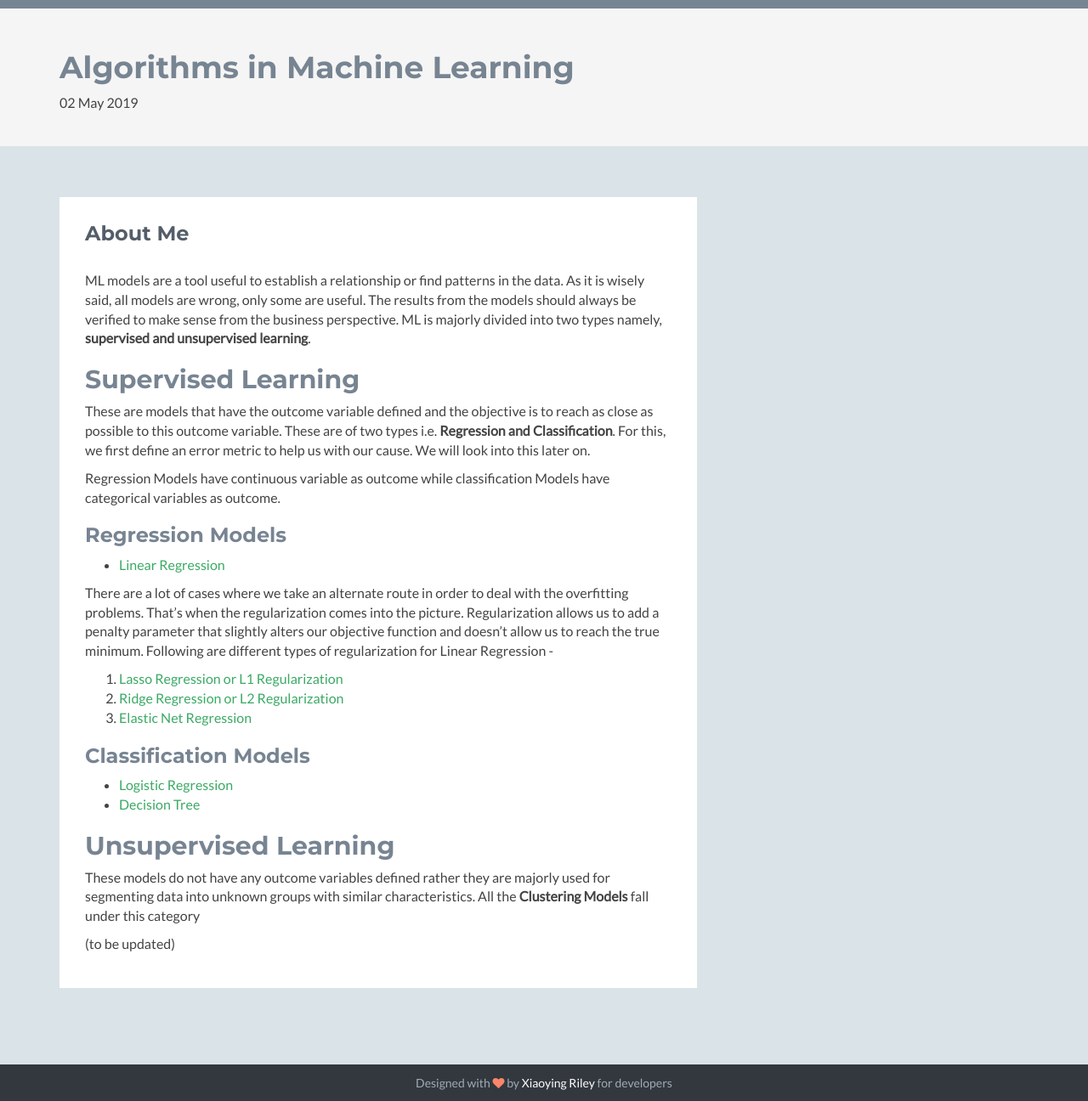
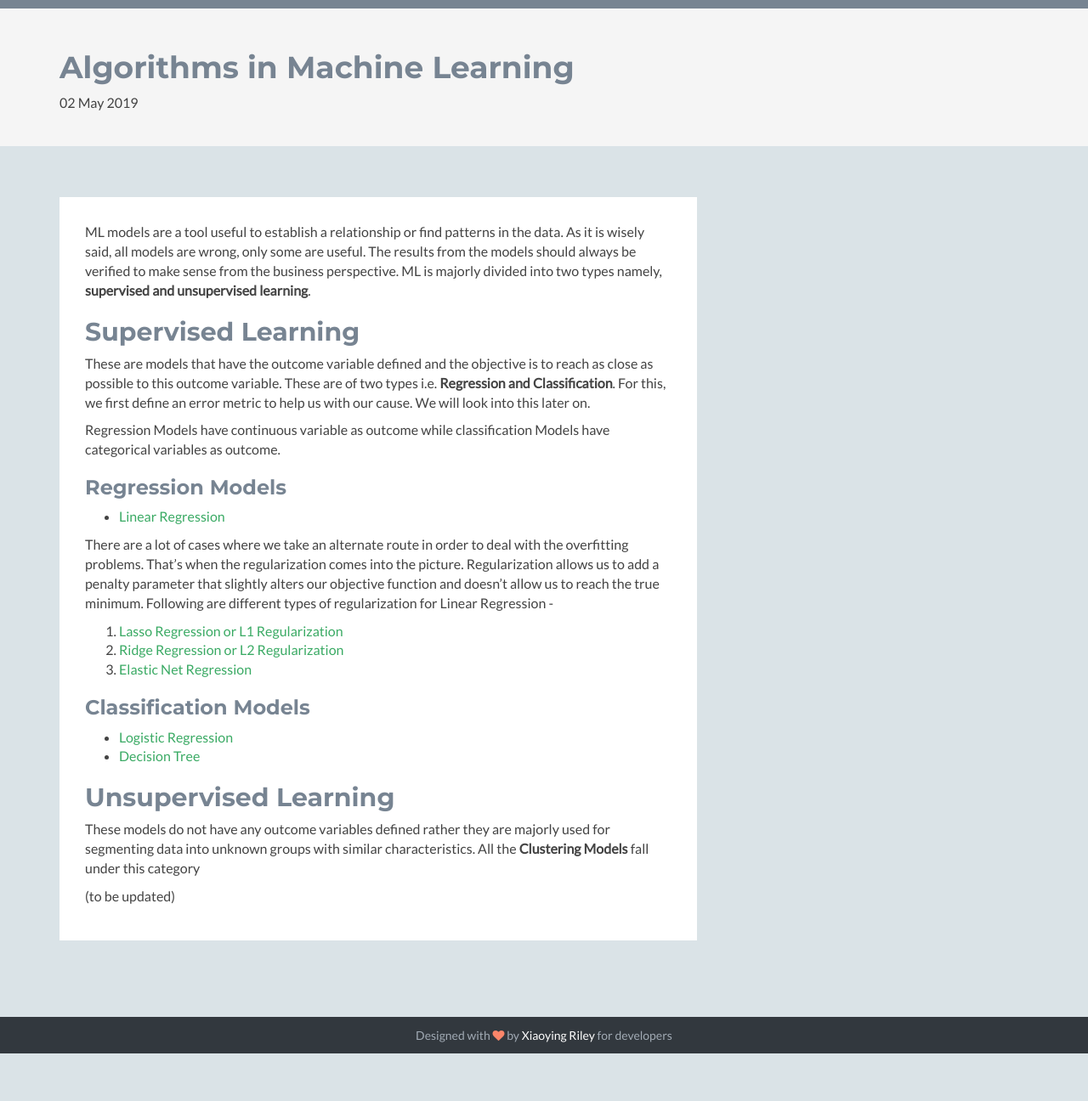
Before and after one commit to abhisheksanghai/abhisheksanghai.github.io, a Jekyll site: the page built from _posts/2019-05-02-algorithms-in-ml.md, in a window 1280 px wide. Shown: the whole page at 85% size. Built offline with Jekyll 4.4.1, drawn with Linux system fonts in a browser that asks for light colours; nearby versions of some CDN libraries; library files that are not in the unit come from our copies; comment, search, counter and statistics services are not loaded; after the commit the page ends 1240 px from its top, so only the background shows below that.

Commit message:
Update post.html
Remove about me headline

```diff
--- a/_layouts/post.html
+++ b/_layouts/post.html
@@ -16,7 +16,6 @@ layout: default
             <div class="primary col-md-8 col-sm-12 col-xs-12">
                 <section class="about section">
                     <div class="section-inner">
-                        <h2 class="heading">About Me</h2>
                         <div class="content">
 
                             {{ content }}
```
